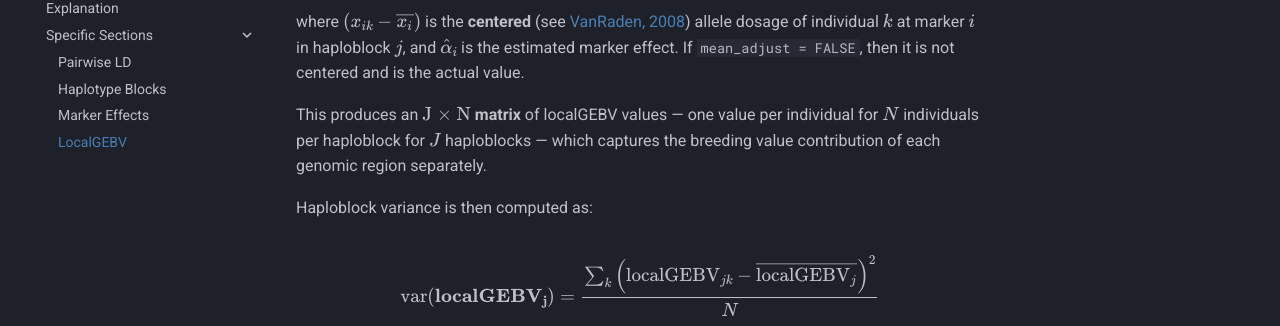
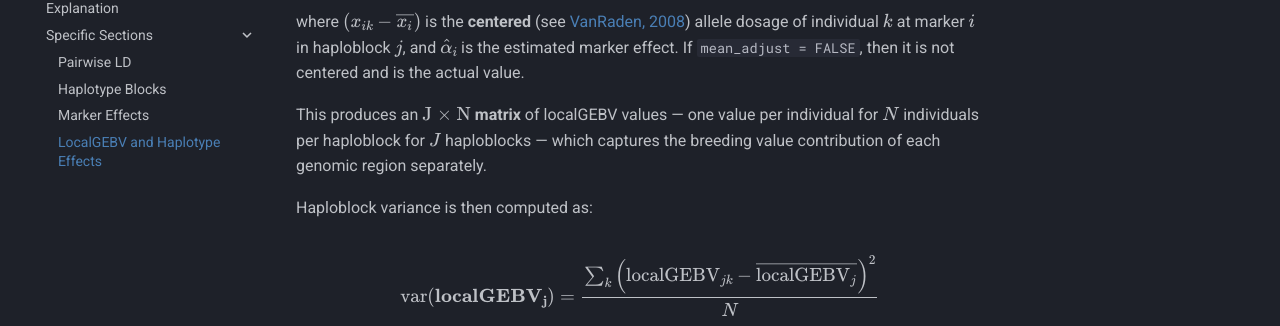
Before and after one commit to wrshf7/HapSelect-Docs, an MkDocs documentation site: the page built from docs/workflow/local-gebv.md, in a window 1280 px wide. Shown: the part 337-663 px from the top of the page. Built offline with MkDocs 1.6.1 and Material for MkDocs 9.7.7, drawn with Linux system fonts in a browser that asks for light colours; comment, search, counter and statistics services are not loaded.

Commit message:
Update mkdocs.yml

```diff
--- a/mkdocs.yml
+++ b/mkdocs.yml
@@ -61,7 +61,7 @@ nav:
         - Pairwise LD: workflow/pairwise-ld.md
         - Haplotype Blocks: workflow/haploblocks.md
         - Marker Effects: workflow/marker-effects.md
-        - LocalGEBV: workflow/local-gebv.md
+        - LocalGEBV and Haplotype Effects: workflow/local-gebv.md
         #- Visualisations: workflow/visualizations.md
         #- Parent Selection: workflow/parent-selection.md
         #- Basic Simulation: workflow/basic-simulation.md
```
